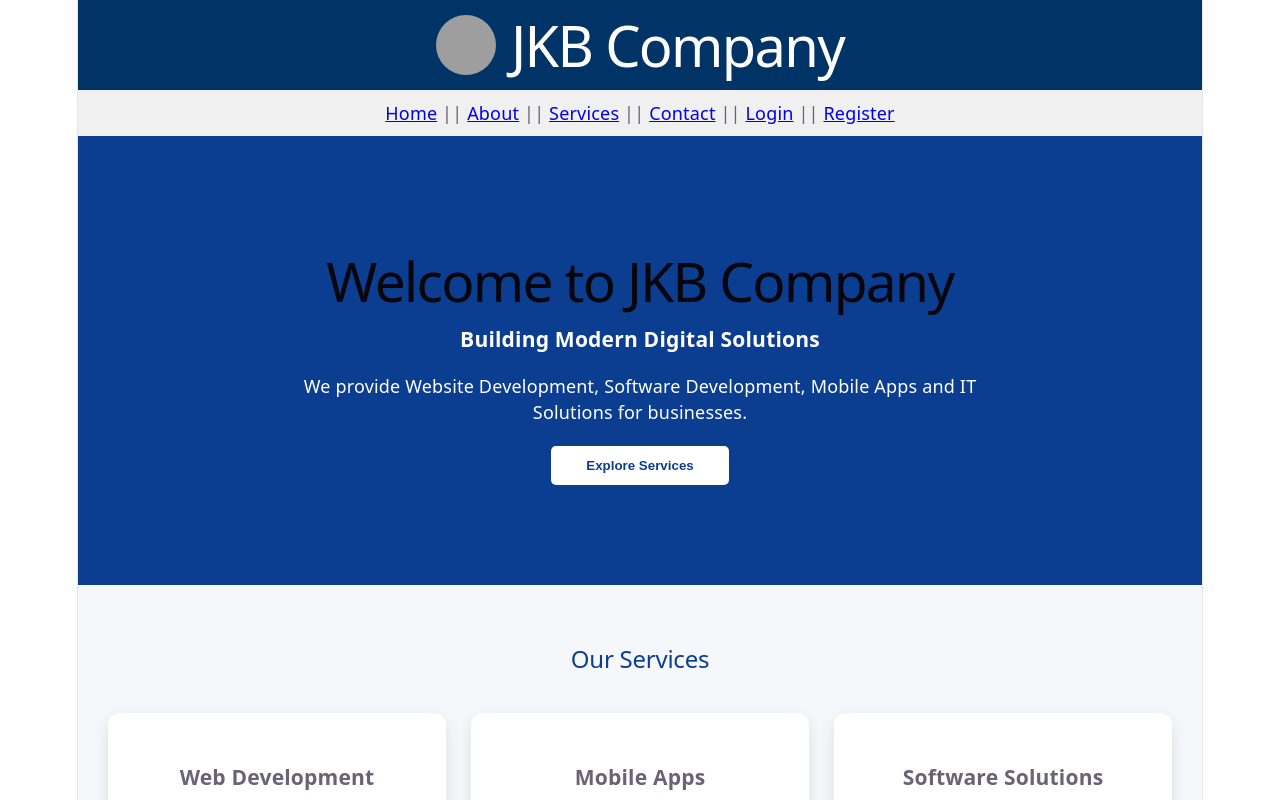
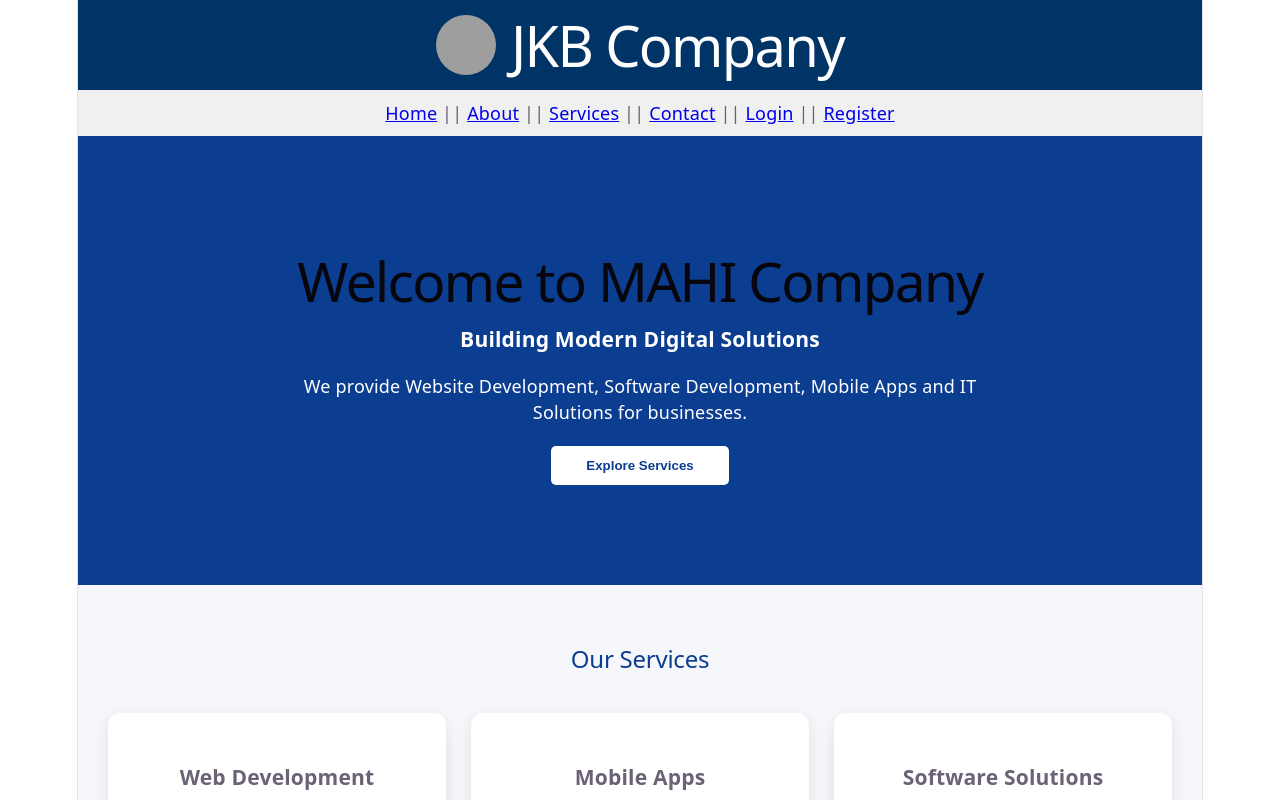
Before and after one commit to Jaydev110/jkbcompany-frontend, a React (Vite) app: page / in a window 1280 px wide. Shown: the top 800 px of the page. Built offline with nearby package versions, Linux system fonts and the light colour scheme; grey boxes are pictures that could not be loaded.

Commit message:
Updated Hero section

```diff
--- a/src/component/Hero.jsx
+++ b/src/component/Hero.jsx
@@ -9,7 +9,7 @@ function Hero() {
       }}
     >
       <h1 style={{ fontSize: "55px" }}>
-        Welcome to JKB Company
+        Welcome to MAHI Company
       </h1>
 
       <h3>
```
